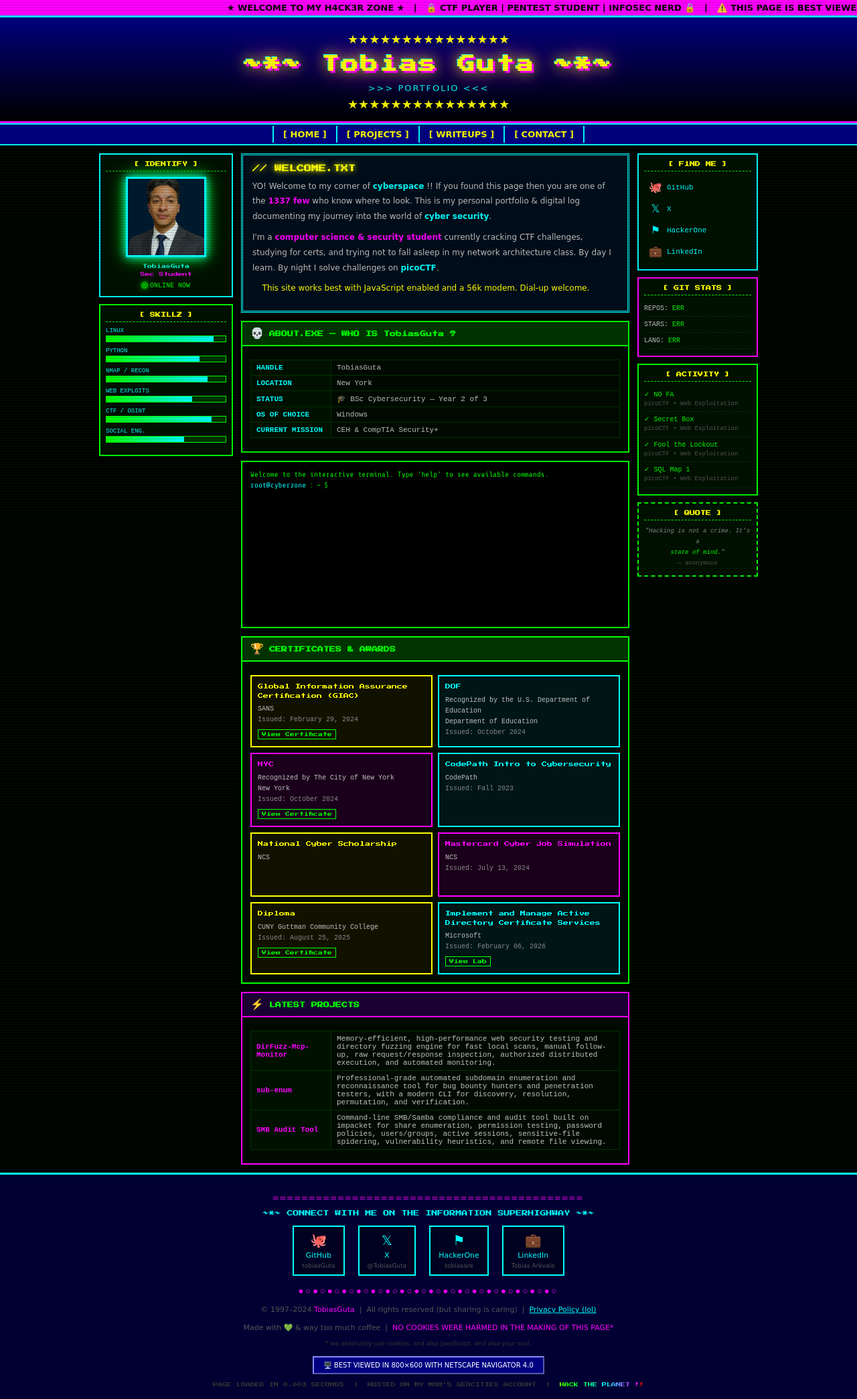
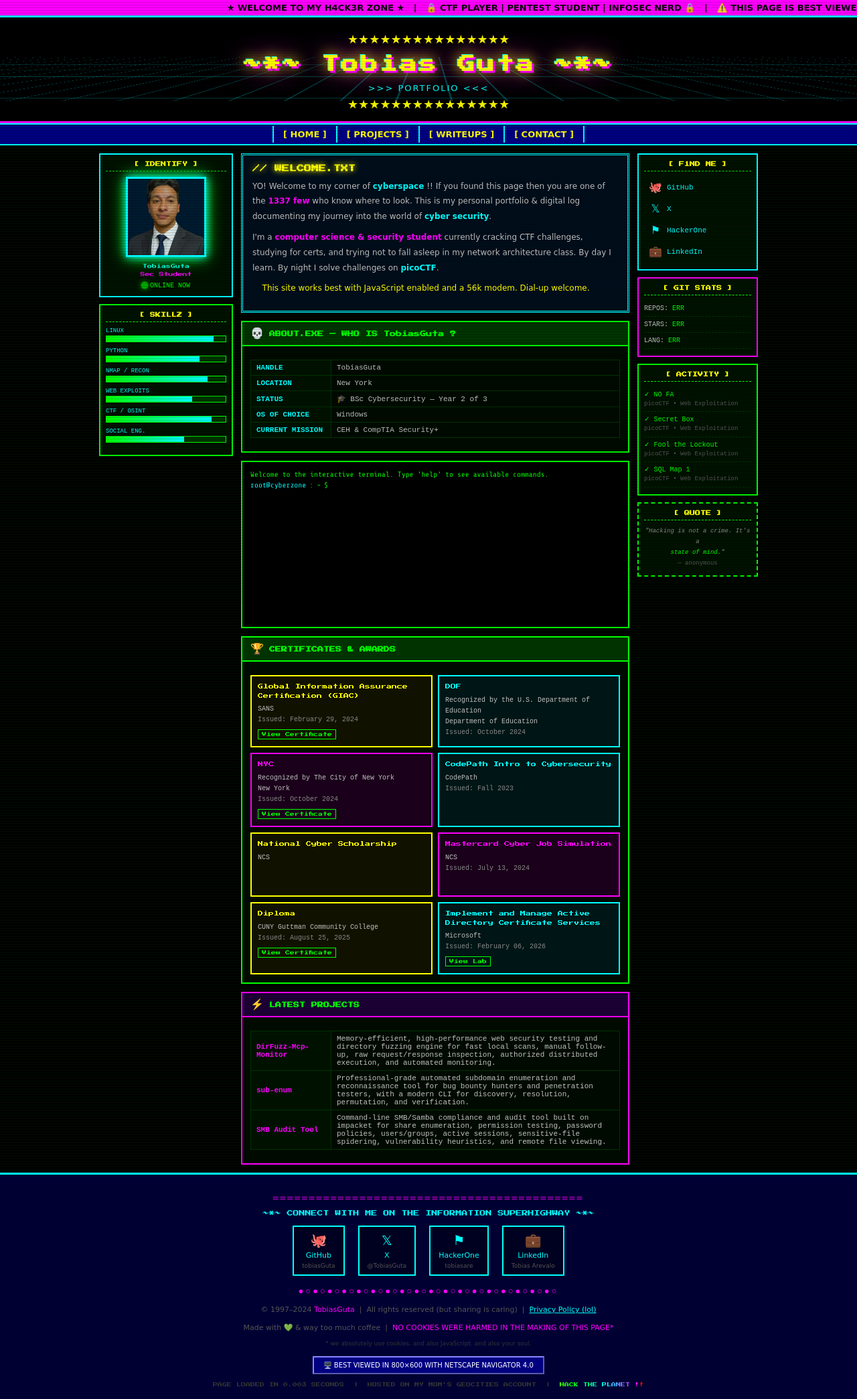
Before and after one commit to tobiasGuta/tobiasGuta.github.io, a Jekyll site: the page index.html, which Jekyll copies as it is, in a window 1280 px wide. Shown: the whole page at 67% size. Built offline with Jekyll 4.4.1, drawn with Linux system fonts in a browser that asks for light colours.

Commit message:
making more changes

```diff
--- a/_layouts/post.html
+++ b/_layouts/post.html
@@ -21,6 +21,7 @@
 
 <!-- HEADER -->
 <header class="site-header">
+  <div class="grid-container"><div class="grid-plane"></div></div>
   <div class="stars-row">&#9733;&#9733;&#9733;&#9733;&#9733;&#9733;&#9733;&#9733;&#9733;&#9733;&#9733;&#9733;&#9733;&#9733;&#9733;</div>
   <h1 class="site-title">~*~ WRITEUP ~*~</h1>
   <p class="site-subtitle">&gt;&gt;&gt; {{ page.title }} &lt;&lt;&lt;</p>
--- a/assets/css/main.css
+++ b/assets/css/main.css
@@ -64,12 +64,56 @@
 
     /* ===== HEADER ===== */
     .site-header {
-      background: linear-gradient(180deg, #000080 0%, #000000 100%);
+      background: #000000;
       border-bottom: 3px solid #FF00FF;
       border-top: 3px solid #00FFFF;
       padding: 16px 0 8px;
       text-align: center;
       position: relative;
+      overflow: hidden;
+    }
+
+    .site-header > *:not(.grid-container) {
+      position: relative;
+      z-index: 2;
+    }
+
+    /* 3D Wireframe Grid */
+    .grid-container {
+      position: absolute;
+      top: 0; left: 0;
+      width: 100%; height: 100%;
+      perspective: 400px;
+      z-index: 1;
+    }
+
+    /* Horizon Fade Overlay */
+    .grid-container::after {
+      content: '';
+      position: absolute;
+      top: 0; left: 0;
+      width: 100%; height: 100%;
+      background: linear-gradient(to bottom, #000000 0%, transparent 40%, transparent 80%, #000000 100%);
+      pointer-events: none;
+      z-index: 2;
+    }
+
+    .grid-plane {
+      position: absolute;
+      top: -50%; left: -50%;
+      width: 200%; height: 200%;
+      background-image:
+        linear-gradient(rgba(0, 255, 255, 0.25) 2px, transparent 2px),
+        linear-gradient(90deg, rgba(0, 255, 255, 0.25) 2px, transparent 2px);
+      background-size: 50px 50px;
+      transform: rotateX(80deg);
+      animation: gridMove 4s linear infinite;
+      z-index: 1;
+    }
+
+    @keyframes gridMove {
+      from { transform: rotateX(80deg) translateY(0); }
+      to { transform: rotateX(80deg) translateY(50px); }
     }
 
     .site-title {
--- a/assets/js/main.js
+++ b/assets/js/main.js
@@ -229,3 +229,49 @@
   }
 
   loadCTFActivity();
+
+  // Rotating Movie Quotes
+  const hackersQuotes = [
+    { text: "Mess with the best, die like the rest.", author: "Crash Override" },
+    { text: "Hack the planet!", author: "Zero Cool" },
+    { text: "There is no right and wrong, only fun and boring.", author: "The Plague" },
+    { text: "Never send a boy to do a woman's job.", author: "Acid Burn" },
+    { text: "RISC architecture is gonna change everything.", author: "Eugene" },
+    { text: "Spandex: it's a privilege, not a right.", author: "Cereal Killer" },
+    { text: "You are in the butter zone now, baby.", author: "Cereal Killer" },
+    { text: "I don't play well with others.", author: "Acid Burn" },
+    { text: "Surfing the 'Net? Oughta be on a board, dude.", author: "Cereal Killer" },
+    { text: "Type 'cookie' you idiot!", author: "Acid Burn" },
+    { text: "It's in that place where I put that thing that time.", author: "Razor" },
+    { text: "We have just discovered something extraordinary.", author: "Crash Override" },
+    { text: "Phantasmic!", author: "Cereal Killer" },
+    { text: "Zero Cool? Crashed fifteen hundred and seven systems in one day.", author: "The Plague" },
+    { text: "God gave men brains larger than dogs so they wouldn't hump women's legs at cocktail parties.", author: "Razor" },
+    { text: "I'm a thousand percent positive.", author: "Nikon" },
+    { text: "You wanted to know who I am, Zero Cool? I'm the plague, Doc.", author: "The Plague" },
+    { text: "Gill net fishing. It's been banned in twelve countries.", author: "Cereal Killer" },
+    { text: "Hack the planet! Hack the planet!", author: "Crowd" },
+    { text: "We're in.", author: "Crash Override" },
+    { text: "Some people can read 'War and Peace' and come away thinking it's a simple adventure story. Others can read the ingredients on a chewing gum wrapper and unlock the secrets of the universe.", author: "Lex Luthor" }
+  ];
+
+  const quoteEl = document.getElementById('dynamic-quote');
+  if (quoteEl) {
+    let currentQuote = 0;
+    setInterval(() => {
+      // Fade out effect
+      quoteEl.style.opacity = 0;
+      setTimeout(() => {
+        const q = hackersQuotes[currentQuote];
+        // The last few words can be highlighted by splitting the string if needed,
+        // but for safety and simplicity we just insert it cleanly.
+        quoteEl.innerHTML = `"${q.text}"<br><span class="quote-author">— ${q.author}</span>`;
+        quoteEl.style.opacity = 1;
+
+        currentQuote = (currentQuote + 1) % hackersQuotes.length;
+      }, 500); // Wait for fade out to complete before swapping
+    }, 8000); // Change every 8 seconds
+
+    // Add CSS transition for opacity smoothly via JS (or can rely on CSS if we add it)
+    quoteEl.style.transition = 'opacity 0.5s ease-in-out';
+  }
--- a/contact.html
+++ b/contact.html
@@ -26,6 +26,7 @@ permalink: /contact.html
 
 <!-- HEADER -->
 <header class="site-header">
+  <div class="grid-container"><div class="grid-plane"></div></div>
   <div class="stars-row">&#9733;&#9733;&#9733;&#9733;&#9733;&#9733;&#9733;&#9733;&#9733;&#9733;&#9733;&#9733;&#9733;&#9733;&#9733;</div>
   <h1 class="site-title">~*~ CONTACT ~*~</h1>
   <p class="site-subtitle">&gt;&gt;&gt; SEND MESSAGE &lt;&lt;&lt;</p>
--- a/index.html
+++ b/index.html
@@ -24,6 +24,7 @@
 
 <!-- HEADER -->
 <header class="site-header">
+  <div class="grid-container"><div class="grid-plane"></div></div>
   <div class="stars-row">&#9733;&#9733;&#9733;&#9733;&#9733;&#9733;&#9733;&#9733;&#9733;&#9733;&#9733;&#9733;&#9733;&#9733;&#9733;</div>
   <h1 class="site-title">~*~ Tobias Guta ~*~</h1>
   <p class="site-subtitle">&gt;&gt;&gt; PORTFOLIO &lt;&lt;&lt;</p>
@@ -255,7 +256,7 @@
     <!-- Quote -->
     <div class="sidebar-box quote-box">
       <h3>[ QUOTE ]</h3>
-      <p class="quote-text">
+      <p class="quote-text" id="dynamic-quote">
         "Hacking is not a crime. It's a<br>
         <span class="quote-highlight">state of mind.</span>"<br>
         <span class="quote-author">— anonymous</span>
--- a/projects.html
+++ b/projects.html
@@ -21,6 +21,7 @@
 
 <!-- HEADER -->
 <header class="site-header">
+  <div class="grid-container"><div class="grid-plane"></div></div>
   <div class="stars-row">&#9733;&#9733;&#9733;&#9733;&#9733;&#9733;&#9733;&#9733;&#9733;&#9733;&#9733;&#9733;&#9733;&#9733;&#9733;</div>
   <h1 class="site-title">~*~ PROJECTS ~*~</h1>
   <p class="site-subtitle">&gt;&gt;&gt; GITHUB REPOS &lt;&lt;&lt;</p>
--- a/writeups.html
+++ b/writeups.html
@@ -26,6 +26,7 @@ permalink: /writeups.html
 
 <!-- HEADER -->
 <header class="site-header">
+  <div class="grid-container"><div class="grid-plane"></div></div>
   <div class="stars-row">&#9733;&#9733;&#9733;&#9733;&#9733;&#9733;&#9733;&#9733;&#9733;&#9733;&#9733;&#9733;&#9733;&#9733;&#9733;</div>
   <h1 class="site-title">~*~ WRITEUPS ~*~</h1>
   <p class="site-subtitle">&gt;&gt;&gt; BLOG / NOTES / RESEARCH &lt;&lt;&lt;</p>
```
